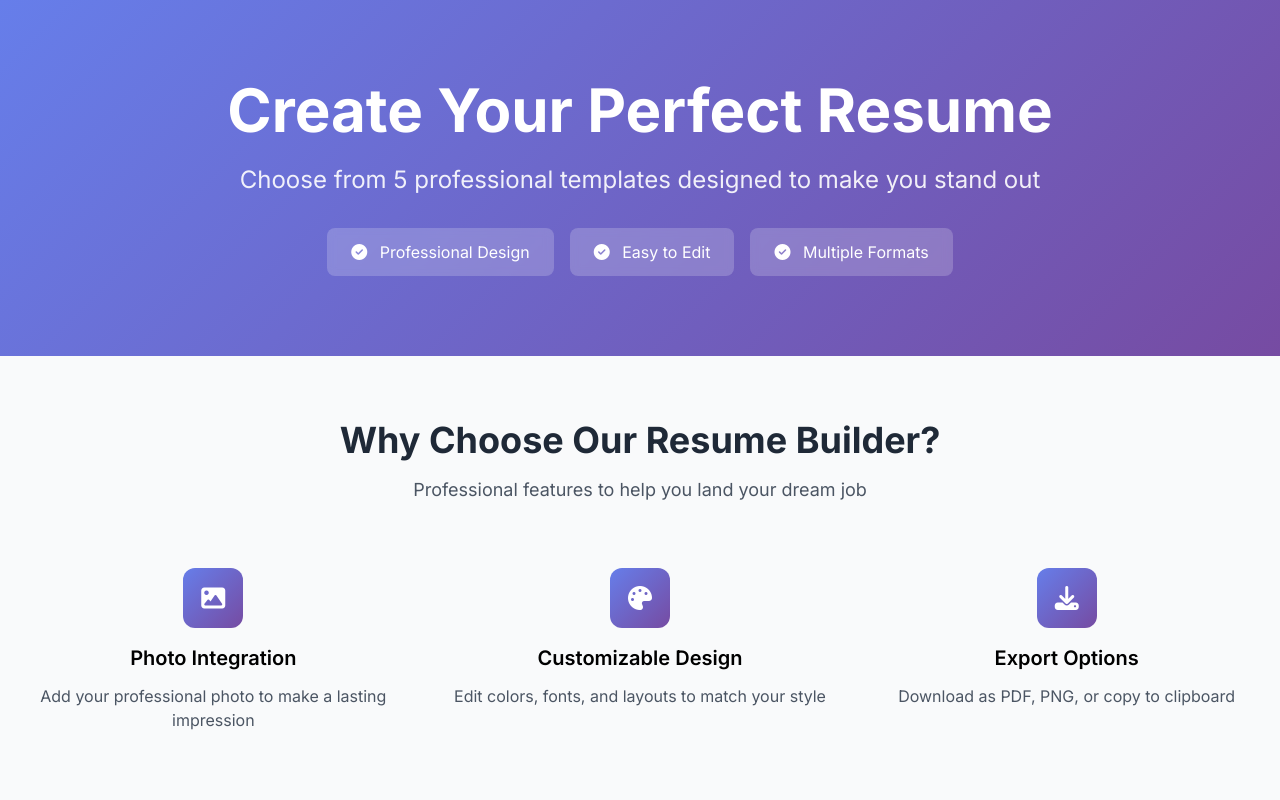
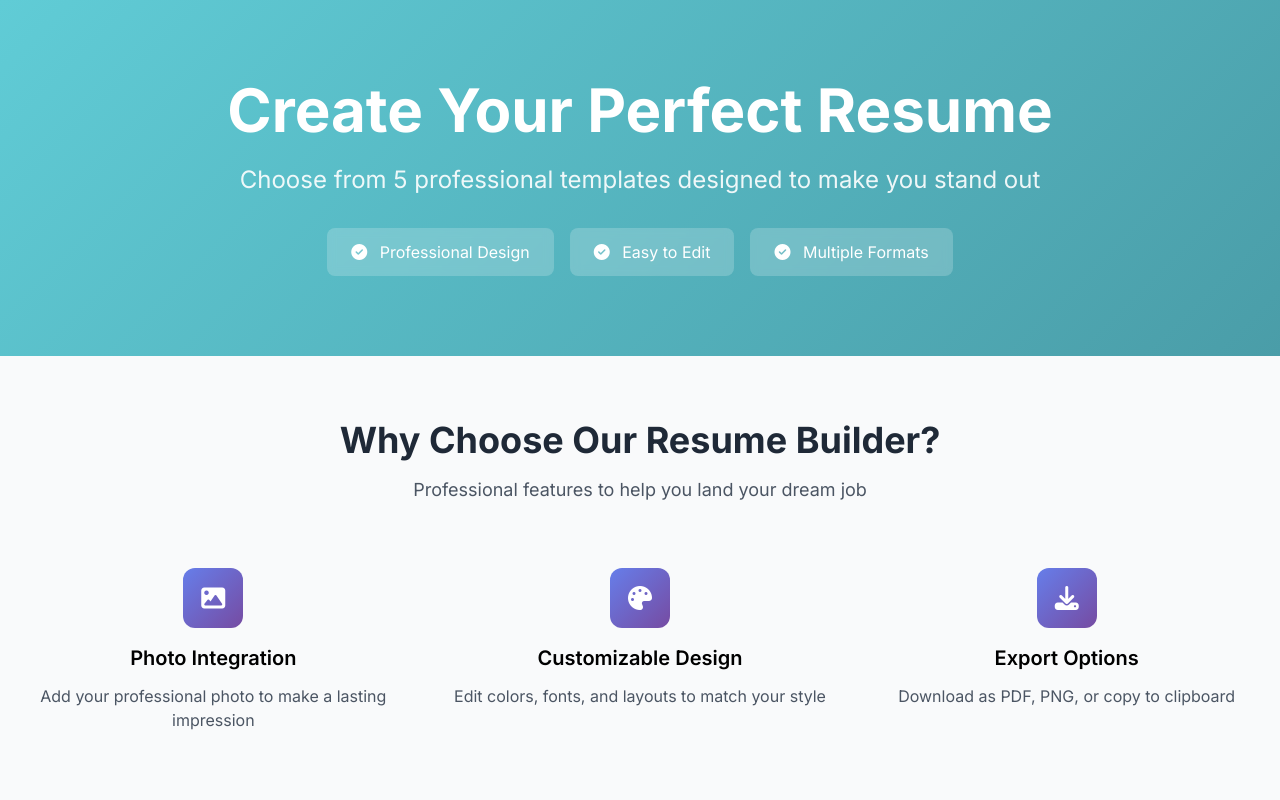
Before and after one commit to edgpac/resume-builder, a website: page index.html in a window 1280 px wide. Shown: the top 800 px of the page. Drawn offline with nearby package versions, Linux system fonts and the light colour scheme.

Commit message:
Update hero section to cyan gradient

```diff
--- a/index.html
+++ b/index.html
@@ -69,7 +69,7 @@
         }
 
         .hero-section {
-            background: linear-gradient(135deg, #667eea 0%, #764ba2 100%);
+            background: linear-gradient(135deg, #60ccd6 0%, #4a9da8 100%);
             color: white;
             padding: 80px 20px;
             text-align: center;
```
